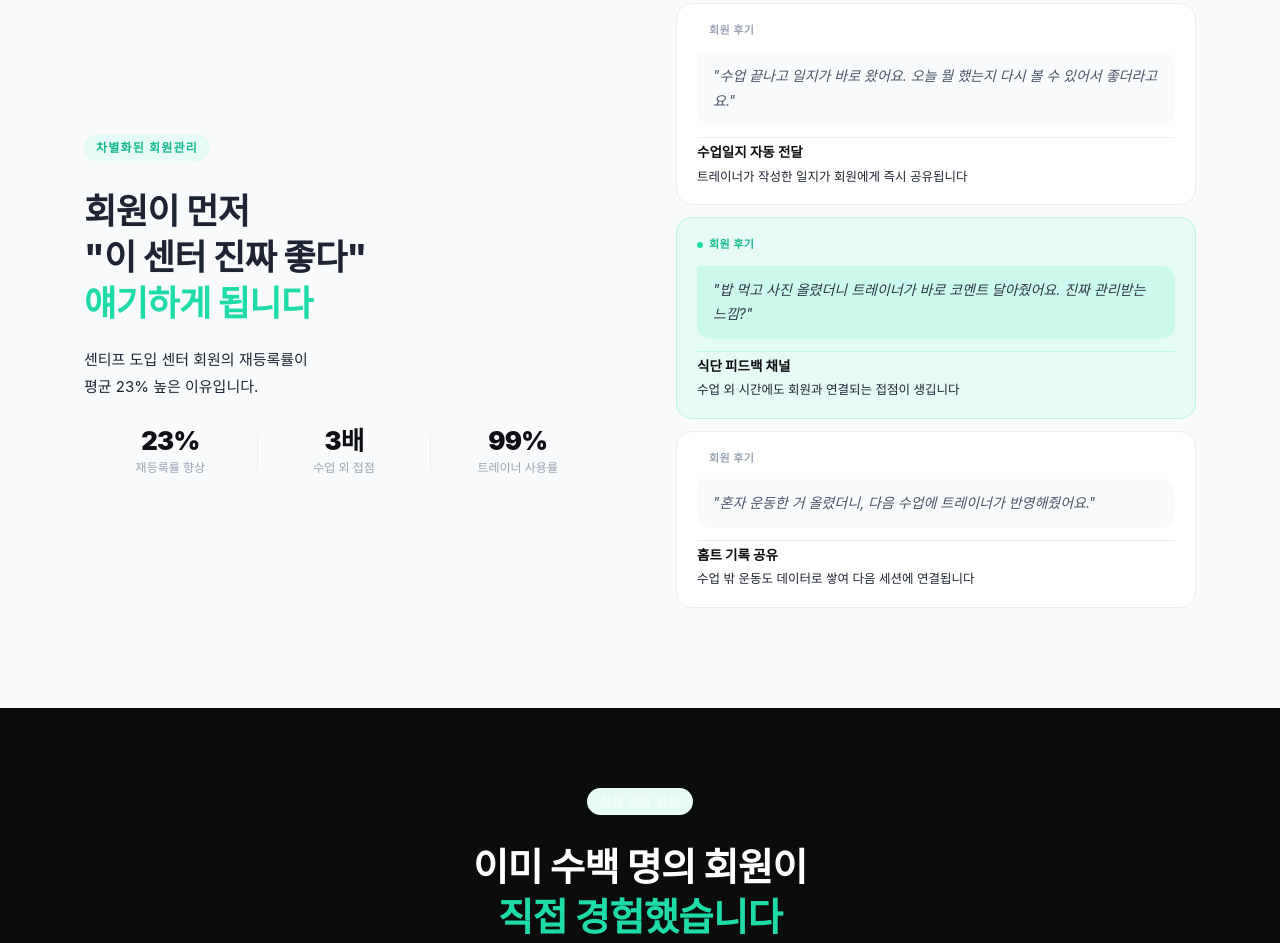
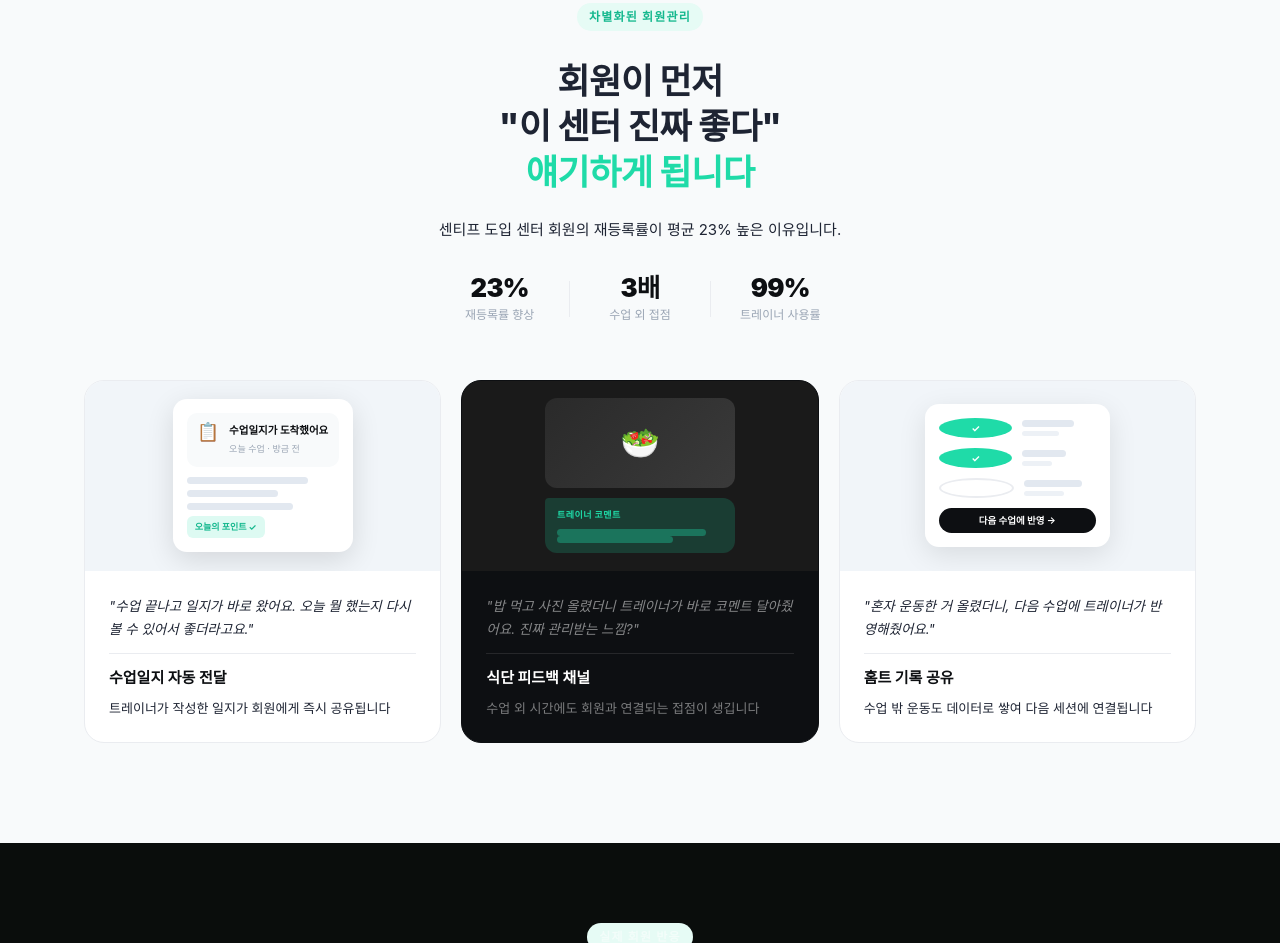
Before and after one commit to nononong247/ssentif-redesign, a plain HTML site: page index.html in a window 1280 px wide. Shown: the part 1750-2693 px from the top of the page. Drawn offline with Linux system fonts and the light colour scheme.

Commit message:
Redesign 차별화된 회원관리 section: 3-column card grid with CSS illustrations
- Replace 2-col split layout with centered header + 3-col mm-cards-grid
- Add mm-card-visual illustration area to each card (190px height)
- Card 1: notification mockup (수업일지 자동 전달)
- Card 2: dark accent card with chat+food image mockup (식단 피드백)
- Card 3: workout log with checkmarks (홈트 기록 공유)
- Keep all existing copy and color scheme

Co-Authored-By: Claude Sonnet 4.6 <noreply@anthropic.com>

```diff
--- a/index.html
+++ b/index.html
@@ -984,89 +984,105 @@
 ══════════════════════ -->
 <section class="mm-section">
   <div class="container">
-    <div class="mm-inner">
-
-      <div class="mm-text fade-up">
-        <div class="label">차별화된 회원관리</div>
-        <h2>회원이 먼저<br>"이 센터 진짜 좋다"<br><span class="hl">얘기하게 됩니다</span></h2>
-        <p class="mm-lead">센티프 도입 센터 회원의 재등록률이<br>평균 23% 높은 이유입니다.</p>
-        <div class="mm-stat-row">
-          <div class="mm-stat-item">
-            <div class="mm-stat-num">23%</div>
-            <div class="mm-stat-label">재등록률 향상</div>
-          </div>
-          <div class="mm-stat-divider"></div>
-          <div class="mm-stat-item">
-            <div class="mm-stat-num">3배</div>
-            <div class="mm-stat-label">수업 외 접점</div>
-          </div>
-          <div class="mm-stat-divider"></div>
-          <div class="mm-stat-item">
-            <div class="mm-stat-num">99%</div>
-            <div class="mm-stat-label">트레이너 사용률</div>
-          </div>
-        </div>
-      </div>
-
-      <div class="mm-cards fade-up" style="transition-delay:0.15s">
-
-        <div class="mm-card">
-          <div class="mm-who">
-            <div class="mm-who-dot"></div>
-            <span>회원 후기</span>
-          </div>
-          <div class="mm-bubble">"수업 끝나고 일지가 바로 왔어요. 오늘 뭘 했는지 다시 볼 수 있어서 좋더라고요."</div>
-          <div class="mm-feature">
-            <div class="mm-feature-left">
-              <div class="mm-feature-name">수업일지 자동 전달</div>
-              <div class="mm-feature-desc">트레이너가 작성한 일지가 회원에게 즉시 공유됩니다</div>
+
+    <div class="mm-header fade-up">
+      <div class="label">차별화된 회원관리</div>
+      <h2>회원이 먼저<br>"이 센터 진짜 좋다"<br><span class="hl">얘기하게 됩니다</span></h2>
+      <p class="mm-lead">센티프 도입 센터 회원의 재등록률이 평균 23% 높은 이유입니다.</p>
+      <div class="mm-stat-row">
+        <div class="mm-stat-item"><div class="mm-stat-num">23%</div><div class="mm-stat-label">재등록률 향상</div></div>
+        <div class="mm-stat-divider"></div>
+        <div class="mm-stat-item"><div class="mm-stat-num">3배</div><div class="mm-stat-label">수업 외 접점</div></div>
+        <div class="mm-stat-divider"></div>
+        <div class="mm-stat-item"><div class="mm-stat-num">99%</div><div class="mm-stat-label">트레이너 사용률</div></div>
+      </div>
+    </div>
+
+    <div class="mm-cards-grid">
+
+      <!-- Card 1: 수업일지 -->
+      <div class="mm-card fade-up">
+        <div class="mm-card-visual">
+          <div class="mmv-phone-mini">
+            <div class="mmv-notif">
+              <div class="mmv-notif-icon">📋</div>
+              <div>
+                <div class="mmv-notif-title">수업일지가 도착했어요</div>
+                <div class="mmv-notif-sub">오늘 수업 · 방금 전</div>
+              </div>
+            </div>
+            <div class="mmv-content">
+              <div class="mmv-line w80"></div>
+              <div class="mmv-line w60"></div>
+              <div class="mmv-line w70"></div>
+              <div class="mmv-tag">오늘의 포인트 ✓</div>
             </div>
           </div>
         </div>
-
-        <div class="mm-card mm-card-accent">
-          <div class="mm-who accent">
-            <div class="mm-who-dot accent"></div>
-            <span>회원 후기</span>
-          </div>
-          <div class="mm-bubble accent">"밥 먹고 사진 올렸더니 트레이너가 바로 코멘트 달아줬어요. 진짜 관리받는 느낌?"</div>
-          <div class="mm-feature">
-            <div class="mm-feature-left">
-              <div class="mm-feature-name">식단 피드백 채널</div>
-              <div class="mm-feature-desc">수업 외 시간에도 회원과 연결되는 접점이 생깁니다</div>
+        <div class="mm-card-body">
+          <div class="mm-quote">"수업 끝나고 일지가 바로 왔어요. 오늘 뭘 했는지 다시 볼 수 있어서 좋더라고요."</div>
+          <div class="mm-feat-name">수업일지 자동 전달</div>
+          <div class="mm-feat-desc">트레이너가 작성한 일지가 회원에게 즉시 공유됩니다</div>
+        </div>
+      </div>
+
+      <!-- Card 2: 식단 피드백 (accent) -->
+      <div class="mm-card mm-card-accent fade-up" style="transition-delay:0.1s">
+        <div class="mm-card-visual">
+          <div class="mmv-chat">
+            <div class="mmv-chat-img"></div>
+            <div class="mmv-chat-bubble">
+              <div class="mmv-chat-who">트레이너 코멘트</div>
+              <div class="mmv-line w90"></div>
+              <div class="mmv-line w70"></div>
             </div>
           </div>
         </div>
-
-        <div class="mm-card">
-          <div class="mm-who">
-            <div class="mm-who-dot"></div>
-            <span>회원 후기</span>
+        <div class="mm-card-body">
+          <div class="mm-quote">"밥 먹고 사진 올렸더니 트레이너가 바로 코멘트 달아줬어요. 진짜 관리받는 느낌?"</div>
+          <div class="mm-feat-name">식단 피드백 채널</div>
+          <div class="mm-feat-desc">수업 외 시간에도 회원과 연결되는 접점이 생깁니다</div>
+        </div>
+      </div>
+
+      <!-- Card 3: 홈트 기록 -->
+      <div class="mm-card fade-up" style="transition-delay:0.2s">
+        <div class="mm-card-visual">
+          <div class="mmv-log">
+            <div class="mmv-log-item">
+              <div class="mmv-check">✓</div>
+              <div><div class="mmv-line w70"></div><div class="mmv-line w50 sm"></div></div>
+            </div>
+            <div class="mmv-log-item">
+              <div class="mmv-check">✓</div>
+              <div><div class="mmv-line w60"></div><div class="mmv-line w40 sm"></div></div>
+            </div>
+            <div class="mmv-log-item">
+              <div class="mmv-check pending"></div>
+              <div><div class="mmv-line w80"></div><div class="mmv-line w55 sm"></div></div>
+            </div>
+            <div class="mmv-badge">다음 수업에 반영 →</div>
           </div>
-          <div class="mm-bubble">"혼자 운동한 거 올렸더니, 다음 수업에 트레이너가 반영해줬어요."</div>
-          <div class="mm-feature">
-            <div class="mm-feature-left">
-              <div class="mm-feature-name">홈트 기록 공유</div>
-              <div class="mm-feature-desc">수업 밖 운동도 데이터로 쌓여 다음 세션에 연결됩니다</div>
-            </div>
-          </div>
-        </div>
-
+        </div>
+        <div class="mm-card-body">
+          <div class="mm-quote">"혼자 운동한 거 올렸더니, 다음 수업에 트레이너가 반영해줬어요."</div>
+          <div class="mm-feat-name">홈트 기록 공유</div>
+          <div class="mm-feat-desc">수업 밖 운동도 데이터로 쌓여 다음 세션에 연결됩니다</div>
+        </div>
       </div>
 
     </div>
   </div>
 </section>
 <style>
+/* ── mm-section ── */
 .mm-section { padding: 100px 0; background: var(--gray-50); overflow: hidden; }
-.mm-inner {
-  display: grid; grid-template-columns: 1fr 1fr;
-  gap: 72px; align-items: center;
-}
-@media(max-width:900px){ .mm-inner { grid-template-columns: 1fr; gap: 48px; } }
-
-.mm-text h2 { font-size: clamp(1.6rem,3vw,2.2rem); line-height: 1.3; margin: 12px 0 20px; word-break: keep-all; }
-.mm-lead { font-size: 15px; color: var(--gray-500); line-height: 1.8; margin-bottom: 28px; word-break: keep-all; }
+
+/* Header: centered */
+.mm-header { text-align: center; margin-bottom: 56px; }
+.mm-header h2 { font-size: clamp(1.6rem,3vw,2.2rem); line-height: 1.3; margin: 12px 0 20px; word-break: keep-all; }
+.mm-lead { font-size: 15px; color: var(--gray-500); line-height: 1.8; margin-bottom: 32px; word-break: keep-all; }
+.mm-header .mm-stat-row { justify-content: center; max-width: 420px; margin: 0 auto; }
 
 /* Stats row */
 .mm-stat-row { display: flex; align-items: center; gap: 0; }
@@ -1075,56 +1091,135 @@
 .mm-stat-label { font-size: 12px; color: var(--gray-400); font-weight: 500; }
 .mm-stat-divider { width: 1px; height: 36px; background: var(--border); flex-shrink: 0; }
 
-/* Cards */
-.mm-cards { display: flex; flex-direction: column; gap: 12px; }
+/* 3-col card grid */
+.mm-cards-grid {
+  display: grid;
+  grid-template-columns: repeat(3, 1fr);
+  gap: 20px;
+}
+@media(max-width:900px){ .mm-cards-grid { grid-template-columns: 1fr; gap: 16px; } }
+
+/* Card base */
 .mm-card {
   background: var(--white);
   border: 1px solid var(--border);
-  border-radius: 16px;
-  padding: 18px 20px;
-  display: flex; flex-direction: column; gap: 12px;
-  transition: box-shadow 0.2s;
-}
-.mm-card:hover { box-shadow: 0 8px 28px rgba(0,0,0,0.07); }
+  border-radius: 20px;
+  overflow: hidden;
+  display: flex; flex-direction: column;
+  transition: box-shadow 0.2s, transform 0.2s;
+}
+.mm-card:hover { box-shadow: 0 12px 40px rgba(0,0,0,0.09); transform: translateY(-3px); }
 .mm-card-accent {
-  background: var(--accent-light);
-  border-color: rgba(31,219,168,0.2);
-}
-
-/* Who label */
-.mm-who {
-  display: flex; align-items: center; gap: 6px;
-  font-size: 11px; font-weight: 700; color: var(--gray-400);
-  letter-spacing: 0.04em; text-transform: uppercase;
-}
-.mm-who.accent { color: var(--accent-dark); }
-.mm-who-dot {
-  width: 6px; height: 6px; border-radius: 50%;
-  background: var(--gray-300);
-}
-.mm-who-dot.accent { background: var(--accent); }
-
-/* Bubble */
-.mm-bubble {
-  font-size: 14px; color: var(--gray-600); line-height: 1.75;
+  background: var(--black);
+  border-color: var(--black);
+}
+
+/* Visual illustration area */
+.mm-card-visual {
+  height: 190px;
+  background: var(--gray-100);
+  display: flex; align-items: center; justify-content: center;
+  position: relative;
+  overflow: hidden;
+}
+.mm-card-accent .mm-card-visual { background: #1a1a1a; }
+
+/* Card body */
+.mm-card-body { padding: 24px; display: flex; flex-direction: column; gap: 8px; }
+.mm-quote {
+  font-size: 13.5px; color: var(--gray-500); line-height: 1.7;
+  font-style: italic;
+  padding-bottom: 12px;
+  border-bottom: 1px solid var(--border);
+  margin-bottom: 4px;
+}
+.mm-card-accent .mm-quote { color: rgba(255,255,255,0.5); border-color: rgba(255,255,255,0.1); }
+.mm-feat-name { font-size: 15px; font-weight: 700; color: var(--black); }
+.mm-card-accent .mm-feat-name { color: var(--white); }
+.mm-feat-desc { font-size: 13px; color: var(--gray-500); line-height: 1.6; }
+.mm-card-accent .mm-feat-desc { color: rgba(255,255,255,0.45); }
+
+/* ── Visual: Card 1 — notification mockup ── */
+.mmv-phone-mini {
+  width: 180px;
+  background: var(--white);
+  border-radius: 14px;
+  box-shadow: 0 8px 28px rgba(0,0,0,0.12);
+  padding: 14px;
+  display: flex; flex-direction: column; gap: 10px;
+}
+.mmv-notif {
+  display: flex; align-items: flex-start; gap: 10px;
   background: var(--gray-50);
-  border-radius: 4px 14px 14px 14px;
-  padding: 12px 16px;
-  font-style: italic;
-}
-.mm-bubble.accent {
-  background: rgba(31,219,168,0.12);
-  color: var(--gray-700);
-}
-
-/* Feature */
-.mm-feature { padding-top: 4px; border-top: 1px solid var(--border); }
-.mm-card-accent .mm-feature { border-color: rgba(31,219,168,0.2); }
-.mm-feature-name {
-  font-size: 13.5px; font-weight: 700; color: var(--black);
-  margin-bottom: 3px;
-}
-.mm-feature-desc { font-size: 12.5px; color: var(--gray-500); line-height: 1.55; }
+  border-radius: 10px;
+  padding: 10px;
+}
+.mmv-notif-icon { font-size: 18px; line-height: 1; }
+.mmv-notif-title { font-size: 10.5px; font-weight: 700; color: var(--black); margin-bottom: 2px; }
+.mmv-notif-sub { font-size: 9px; color: var(--gray-400); }
+.mmv-content { display: flex; flex-direction: column; gap: 6px; }
+.mmv-line { height: 7px; background: var(--gray-200); border-radius: 4px; }
+.mmv-line.w90 { width: 90%; }
+.mmv-line.w80 { width: 80%; }
+.mmv-line.w70 { width: 70%; }
+.mmv-line.w60 { width: 60%; }
+.mmv-line.w55 { width: 55%; }
+.mmv-line.w50 { width: 50%; }
+.mmv-line.w40 { width: 40%; }
+.mmv-line.sm { height: 5px; opacity: 0.6; }
+.mmv-tag {
+  font-size: 9px; font-weight: 700;
+  background: rgba(31,219,168,0.15); color: var(--accent-dark);
+  padding: 4px 8px; border-radius: 6px;
+  display: inline-block; align-self: flex-start;
+}
+
+/* ── Visual: Card 2 — chat mockup ── */
+.mmv-chat { width: 190px; display: flex; flex-direction: column; gap: 10px; }
+.mmv-chat-img {
+  height: 90px;
+  background: linear-gradient(135deg, #2a2a2a 0%, #3a3a3a 100%);
+  border-radius: 12px;
+  position: relative; overflow: hidden;
+}
+.mmv-chat-img::after {
+  content: '🥗';
+  position: absolute; top: 50%; left: 50%; transform: translate(-50%,-50%);
+  font-size: 32px;
+}
+.mmv-chat-bubble {
+  background: rgba(31,219,168,0.18);
+  border-radius: 4px 12px 12px 12px;
+  padding: 10px 12px;
+}
+.mmv-chat-who { font-size: 9px; font-weight: 700; color: var(--accent); margin-bottom: 6px; text-transform: uppercase; letter-spacing: 0.05em; }
+.mmv-chat-bubble .mmv-line { background: rgba(31,219,168,0.35); }
+
+/* ── Visual: Card 3 — workout log ── */
+.mmv-log {
+  width: 185px;
+  background: var(--white);
+  border-radius: 14px;
+  box-shadow: 0 8px 28px rgba(0,0,0,0.1);
+  padding: 14px;
+  display: flex; flex-direction: column; gap: 10px;
+}
+.mmv-log-item { display: flex; align-items: center; gap: 10px; }
+.mmv-check {
+  width: 20px; height: 20px; border-radius: 50%;
+  background: var(--accent); color: var(--white);
+  font-size: 10px; font-weight: 700;
+  display: flex; align-items: center; justify-content: center;
+  flex-shrink: 0;
+}
+.mmv-check.pending { background: transparent; border: 2px solid var(--border); }
+.mmv-log-item > div { display: flex; flex-direction: column; gap: 4px; flex: 1; }
+.mmv-badge {
+  font-size: 9.5px; font-weight: 700;
+  background: var(--black); color: var(--white);
+  padding: 5px 10px; border-radius: 20px;
+  text-align: center;
+}
 </style>
 
 
```
